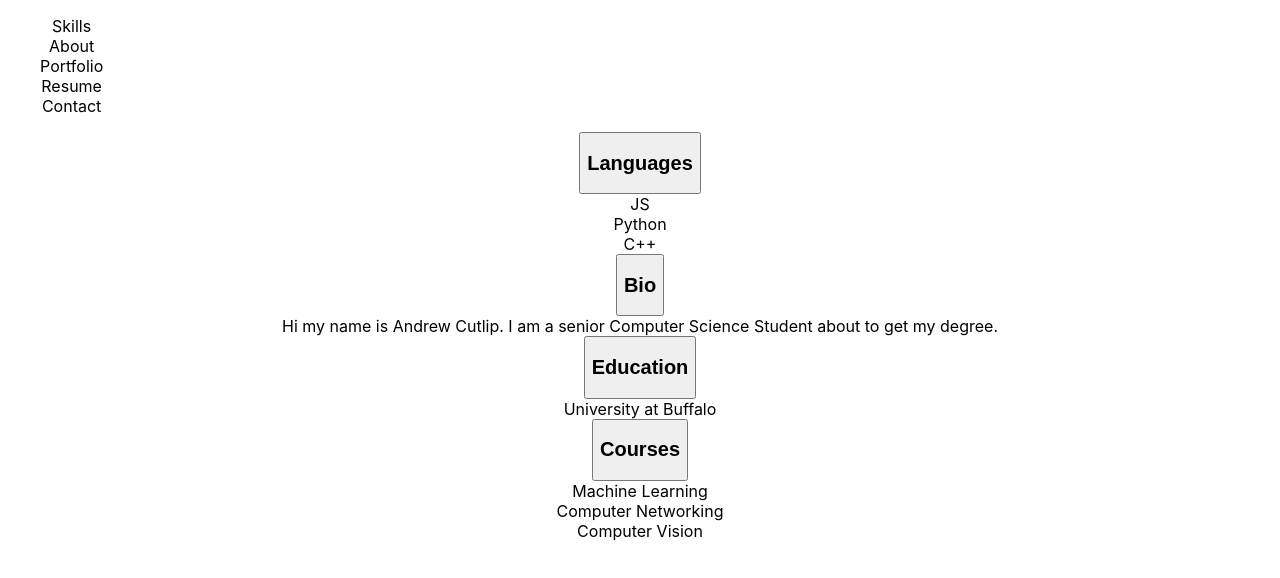
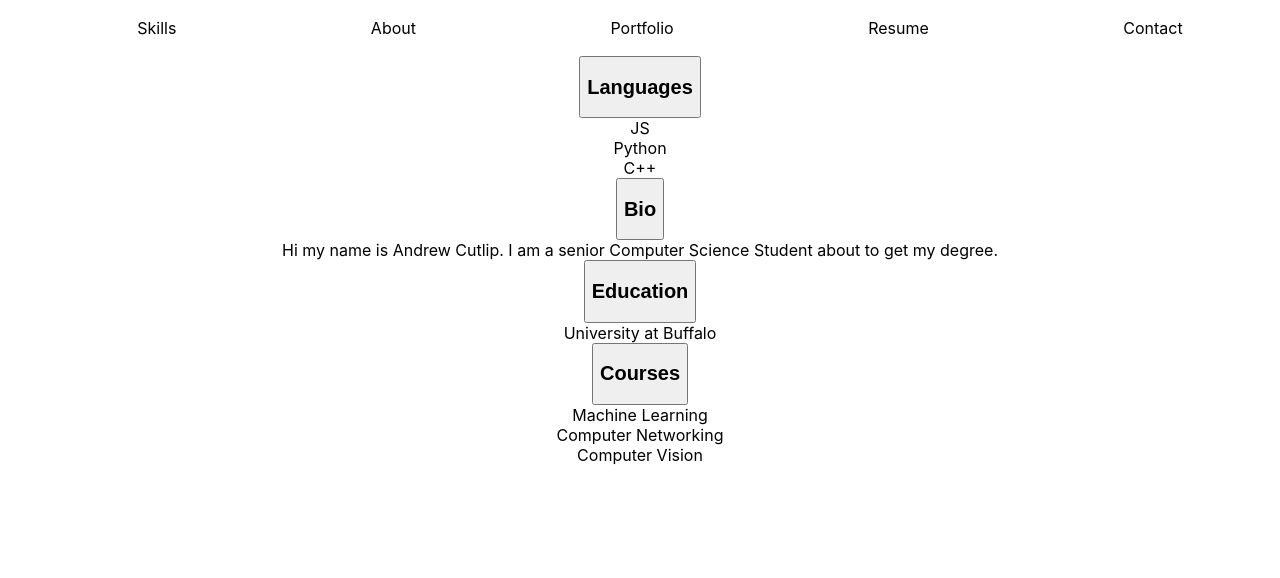
Before and after one commit to Andrew-Cutlip/Cutlip-Development, a React (Create React App) app: page / in a window 1280 px wide. Shown: the top 578 px of the page. Built offline with nearby package versions, Linux system fonts and the light colour scheme.

Commit message:
Adds Page Switching

```diff
--- a/src/App.css
+++ b/src/App.css
@@ -4,6 +4,7 @@
 
 header {
   display: flex;
+  width: 100%;
 }
 
 li {
@@ -13,6 +14,27 @@ li {
 a {
   text-decoration: none;
   color: black;
+}
+
+nav {
+  display: flex;
+  justify-content: space-around;
+  align-items: center;
+  width: 100%;
+}
+
+.links {
+  display: flex;
+  justify-content: space-around;
+  align-items: center;
+  width: 100%;
+}
+
+.navButton {
+  display: inline-block;
+  padding: 1px;
+  border: 1px black;
+  margin: 1px;
 }
 
 .App-header {
--- a/src/App.tsx
+++ b/src/App.tsx
@@ -1,7 +1,7 @@
 import React from 'react';
 import Header from './Header';
 import PageSection from './PageSection';
-import AboutPage from './AboutPage';
+import AboutPage from './pages/AboutPage';
 import './App.css';
 
 const links = [
--- a/src/Card.tsx
+++ b/src/Card.tsx
@@ -17,11 +17,16 @@ const Card: React.FC<Props> = (props) => {
     if (! props.subtitle === undefined) {
         sub = <h3>{ props.subtitle }</h3>
     };
+    let link;
+    if (! (props.link === undefined || props.linkTitle === undefined) ) {
+        link = <a href={props.link}>{ props.linkTitle }</a>
+    };
     return (
         <div className="Card">
             {title}
             {text}
             {sub}
+            {link}
         </div>
     );
 }
--- a/src/CollapseList.tsx
+++ b/src/CollapseList.tsx
@@ -9,9 +9,9 @@ export interface Props {
 const CollapseList: React.FC<Props> = (props) => {
 
     const [hidden, setHidden] = useState(false);
-    const items = props.items.map((item) => {
+    const items = props.items.map((item, index) => {
         return (
-            <li>{item}</li>
+            <li key={index}>{item}</li>
         )
     });
     let list;
--- a/src/Nav.tsx
+++ b/src/Nav.tsx
@@ -10,19 +10,17 @@ export interface Links {
 
 const Nav: React.FC<Props> = (props) => {
 
-    const links = props.links.map((link) => {
+    const links = props.links.map((link, index) => {
         return (
-        <li>
-            <NavButton name={link.name} path={link.name}>
+            <NavButton name={link.name} path={link.name} key={index}>
             </NavButton>
-        </li>
     )});
     return (
-        <header>
-            <ul>
-                {links}
-            </ul>
-        </header>
+            <nav>
+                <ul className="links">
+                    {links}
+                </ul>
+            </nav>
     );
 }
 
--- a/src/NavButton.tsx
+++ b/src/NavButton.tsx
@@ -5,7 +5,9 @@ export interface Props {
 
 const NavButton: React.FC<Props> = (props) => {
     return (
-            <a href={props.path}>{ props.name }</a>
+        <li  className="navButton">
+            <a href={props.path}>{props.name}</a>
+        </li>
     );
 }
 
--- a/src/PageSection.tsx
+++ b/src/PageSection.tsx
@@ -1,21 +1,32 @@
 import CollapseList from "./CollapseList";
 export interface Props {
     title: string,
-    items: string[];
+    items?: string[];
+    paragraphs?: string[];
 }
 
 
-const PageSection: React.FC<Props> = (props) => {
+const PageSection: React.FC<Props> = ({title, items = [], paragraphs= []}) => {
 
-    // const items = props.items.map((item) => {
-    //     return (
-    //         {item}
-    //     )
-    // });
+    let listItems;
+    if ( items.length ) {
+        listItems = (
+            <CollapseList items={items} title={title}>
+            </CollapseList>
+        );
+    };
+    let p;
+    if (paragraphs.length) {
+        p = paragraphs.map((para, index) => {
+            return (
+                <p key={index}>{para}</p>
+            )
+        });
+    };
     return (
         <section>
-            <CollapseList items={props.items} title={props.title}>
-            </CollapseList>
+            {listItems}
+            {p}
         </section>
     );
 }
--- /dev/null
+++ b/src/pages/AboutPage.tsx
@@ -0,0 +1,41 @@
+import PageSection from "../PageSection";
+
+const bio = {
+    name: "Bio",
+    items: [
+        "Hi my name is Andrew Cutlip. I am a senior Computer Science Student about to get my degree."
+    ]
+};
+
+const education = {
+    name: "Education",
+    items: [
+        "University at Buffalo"
+    ]
+};
+
+const courses = {
+    name: "Courses",
+    items: [
+        "Machine Learning",
+        "Computer Networking",
+        "Computer Vision"
+    ]
+}
+
+let sectionsList = [bio, education, courses];
+let sections = sectionsList.map((section, index) => {
+    return (
+        <PageSection title={section.name} items={section.items} key={index}></PageSection>
+    )
+});
+
+const AboutPage: React.FC = () => {
+    return (
+        <main>
+            {sections}
+        </main>
+    );
+}
+
+export default AboutPage;
--- a/src/AboutPage.tsx
+++ b/src/pages/ContactPage.tsx
@@ -1,4 +1,4 @@
-import PageSection from "./PageSection";
+import PageSection from "../PageSection";
 
 const bio = {
     name: "Bio",
@@ -30,7 +30,7 @@ let sections = sectionsList.map((section) => {
     )
 });
 
-const AboutPage: React.FC = () => {
+const ContactPage: React.FC = () => {
     return (
         <main>
             {sections}
@@ -38,4 +38,4 @@ const AboutPage: React.FC = () => {
     );
 }
 
-export default AboutPage;
+export default ContactPage;
```
Also changed, not shown: src/PageContainer.tsx (added, +21 -0 lines), src/SiteName.tsx (added).
